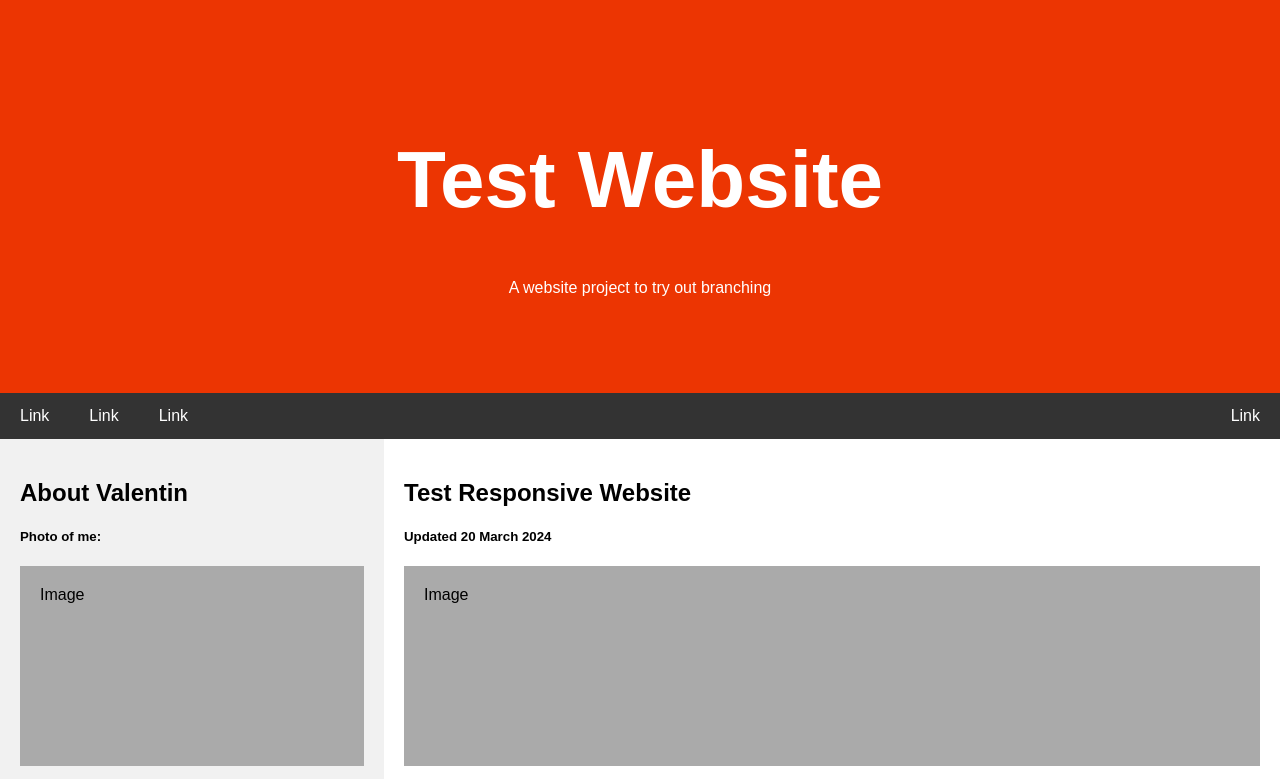
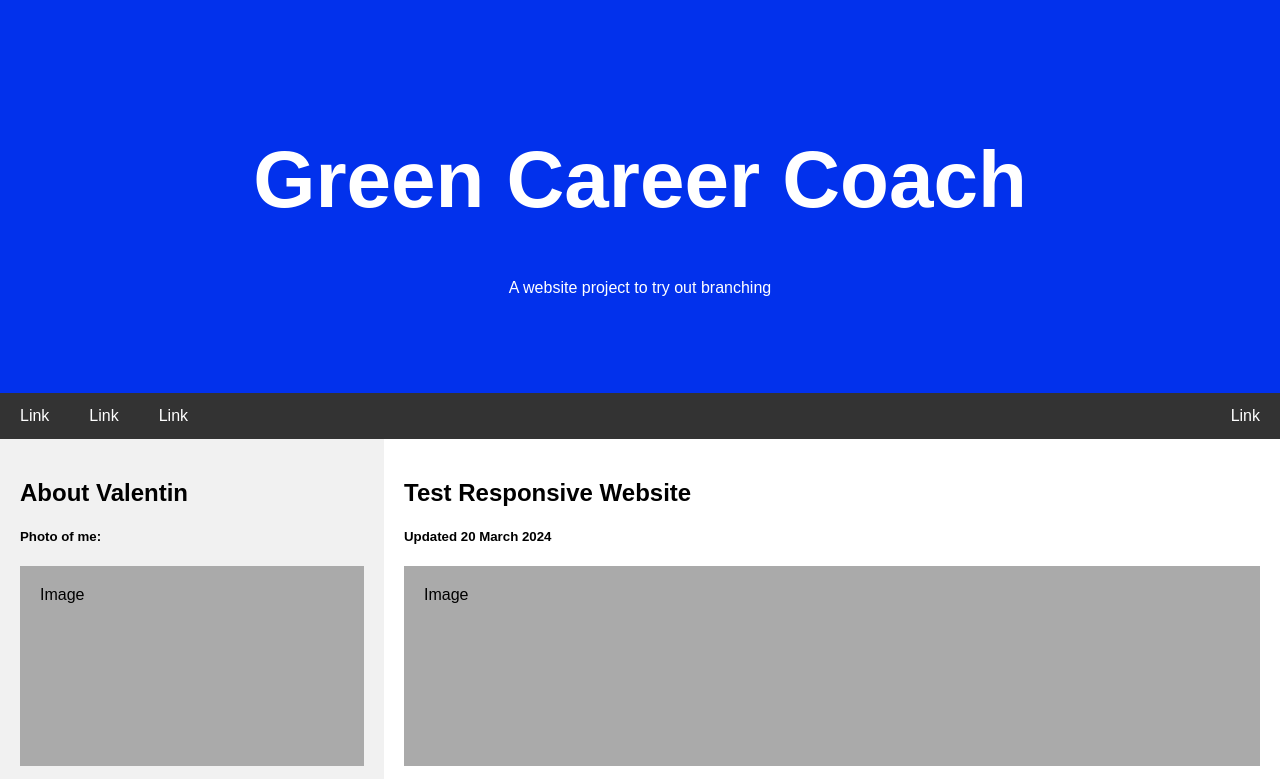
Before and after one commit to joem-gz/git-branch-sample, a plain HTML site: page valentin2.html in a window 1280 px wide. Shown: the top 779 px of the page. Drawn offline with Linux system fonts and the light colour scheme.

Commit message:
New header colour, header text changed

```diff
--- a/valentin2.html
+++ b/valentin2.html
@@ -19,7 +19,7 @@
         .header {
             padding: 80px;
             text-align: center;
-            background: #ec3502;
+            background: #0231ec;
             color: white;
         }
 
@@ -110,7 +110,7 @@
 <body>
 
     <div class="header">
-        <h1>Test Website</h1>
+        <h1>Green Career Coach</h1>
         <p>A website project to try out branching</p>
     </div>
 
```
